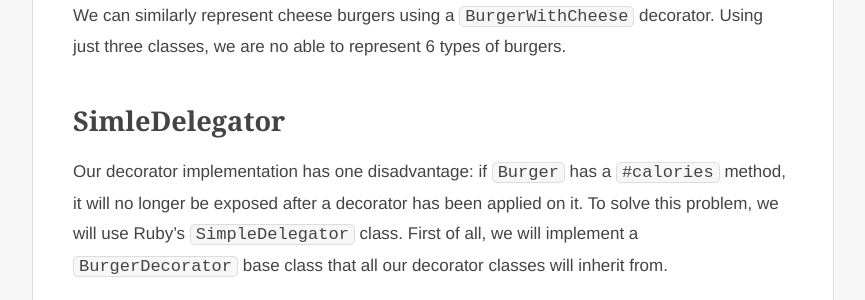
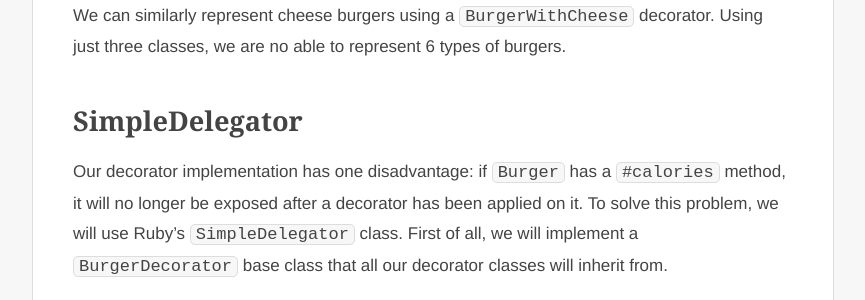
Before and after one commit to nithinbekal/nithinbekal.github.io, a Jekyll site: the page built from _posts/2014-09-24-ruby-decorators.md, in a window 1280 px wide and 900 px high, scrolled down 2767 px. Shown: the part 158-458 px from the top of the window, without its empty margins (207-1072 px from the left). Built offline with Jekyll 4.4.1, drawn with Linux system fonts in a browser that asks for light colours; comment, search, counter and statistics services are not loaded.

Commit message:
Fix typo

```diff
--- a/_posts/2014-09-24-ruby-decorators.md
+++ b/_posts/2014-09-24-ruby-decorators.md
@@ -99,7 +99,7 @@ extra_large_burger = LargeBurger.new(large_burger)
 
 We can similarly represent cheese burgers using a `BurgerWithCheese` decorator. Using just three classes, we are no able to represent 6 types of burgers.
 
-# SimleDelegator
+# SimpleDelegator
 
 Our decorator implementation has one disadvantage: if `Burger` has a `#calories` method, it will no longer be exposed after a decorator has been applied on it. To solve this problem, we will use Ruby's `SimpleDelegator` class. First of all, we will implement a `BurgerDecorator` base class that all our decorator classes will inherit from.
 
```
